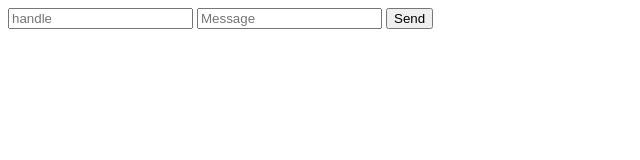
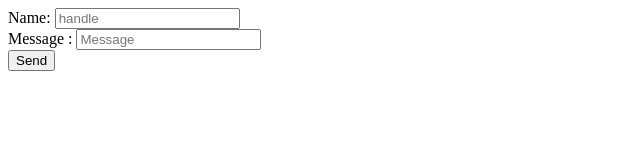
Before and after one commit to dhirajko/Web_Socket_ChatApp, a website: page public/index.html in a window 1280 px wide. Shown: the whole page, without its empty margins (0-640 px from the left). Drawn offline with nearby package versions, Linux system fonts and the light colour scheme; no server answers.

Commit message:
refactoring

```diff
--- a/public/chat.js
+++ b/public/chat.js
@@ -6,7 +6,7 @@ const handle= document.getElementById('handle');
 const message= document.getElementById('message');
 const send= document.getElementById('send');
 const feedback= document.getElementById('feedback');
-
+const handlerArray=[];
 
 send.addEventListener('click',()=>{                             // emiting message to the server
     socket.emit('chat',{
--- a/public/index.html
+++ b/public/index.html
@@ -15,8 +15,8 @@
             <div id="output"></div>
         </div>
 
-        <input id="handle" type="text" placeholder="handle" name="" id="">
-        <input id="message" type="text" placeholder="Message" name="" id="">
+        Name: <input id="handle" type="text" placeholder="handle" name="" id=""><br>
+        Message : <input id="message" type="text" placeholder="Message" name="" id=""> <br>
         <button id="send">Send</button>
     </div>
     <script src="chat.js"></script>
```
